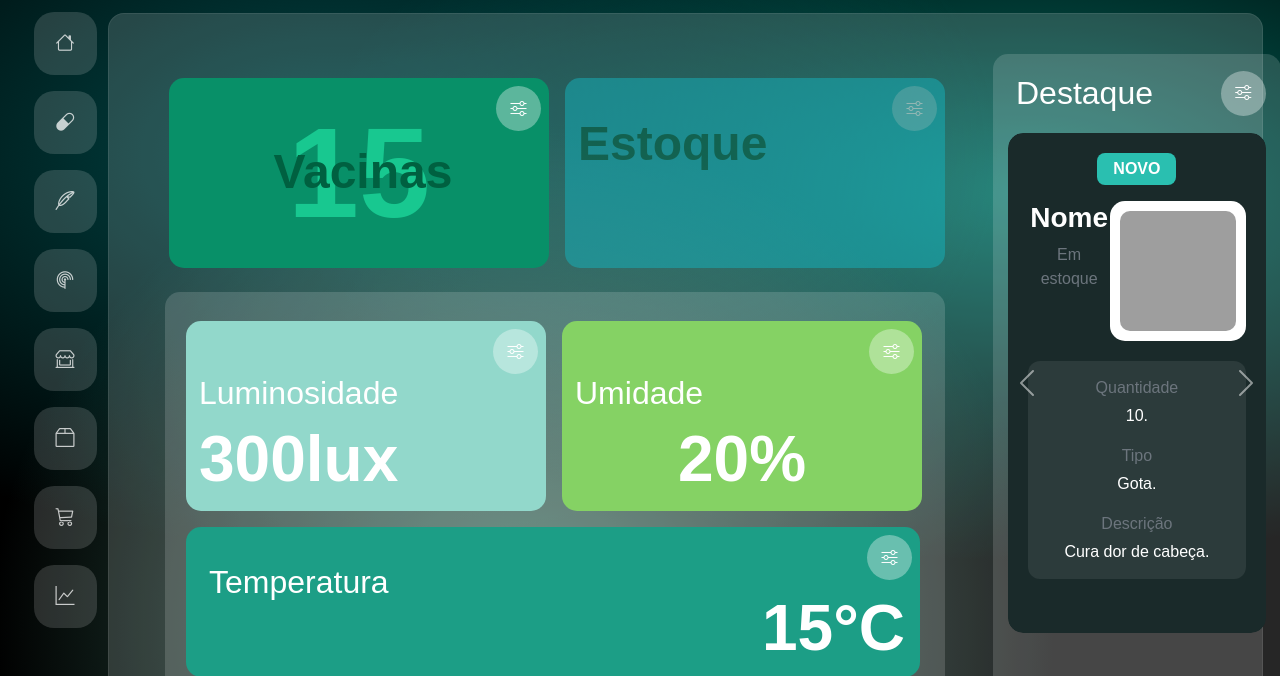
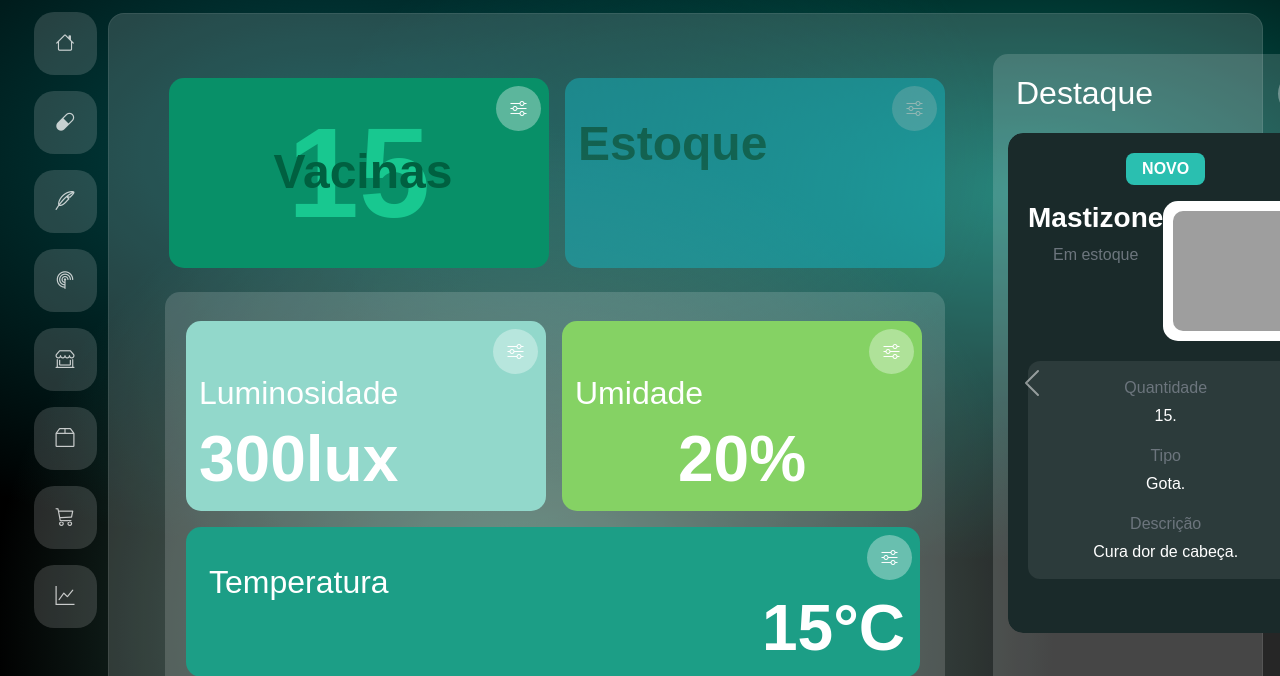
Before and after one commit to VETALLIS/Projeto, a Flask app: template templates/tela_inicial.html in a window 1280 px wide. Shown: the part 87-763 px from the top of the page. Run offline with Flask 3, Linux system fonts and the light colour scheme; the template is opened without the code that fills it, so the values that code supplies are empty; grey boxes are pictures that could not be loaded.

Commit message:
Update tela_inicial.html

```diff
--- a/templates/tela_inicial.html
+++ b/templates/tela_inicial.html
@@ -100,7 +100,7 @@
                             style="background:#2abfb0; font-size:1rem; padding: 8px 16px; border-radius: 8px;">NOVO</span>
                         <div class="d-flex justify-content-between align-items-start">
                             <div>
-                                <h3 class="text-white fw-bold">Nome</h3>
+                                <h3 class="text-white fw-bold">Mastizone</h3>
                                 <p class="text-secondary">Em estoque</p>
                             </div>
                             <div
@@ -113,7 +113,7 @@
                         <div
                             style="background: rgba(255,255,255,0.08); border-radius: 12px; padding: 15px; margin-top: 20px;">
                             <p class="text-secondary mb-1">Quantidade</p>
-                            <p class="text-white mb-3">10.</p>
+                            <p class="text-white mb-3">15.</p>
                             <p class="text-secondary mb-1">Tipo</p>
                             <p class="text-white mb-3">Gota.</p>
                             <p class="text-secondary mb-1">Descrição</p>
@@ -129,7 +129,7 @@
                             style="background:#089068; font-size:1rem; padding: 8px 16px; border-radius: 8px;">DESTAQUE</span>
                         <div class="d-flex justify-content-between align-items-start">
                             <div>
-                                <h3 class="text-white fw-bold">Nome</h3>
+                                <h3 class="text-white fw-bold">Topvac</h3>
                                 <p class="text-secondary">Em estoque</p>
                             </div>
                             <div
@@ -158,7 +158,7 @@
                             style="background:#15B3BD; font-size:1rem; padding: 8px 16px; border-radius: 8px;">PROMOÇÃO</span>
                         <div class="d-flex justify-content-between align-items-start">
                             <div>
-                                <h3 class="text-white fw-bold">Nome</h3>
+                                <h3 class="text-white fw-bold">CattleMaster</h3>
                                 <p class="text-secondary">Em estoque</p>
                             </div>
                             <div
```
